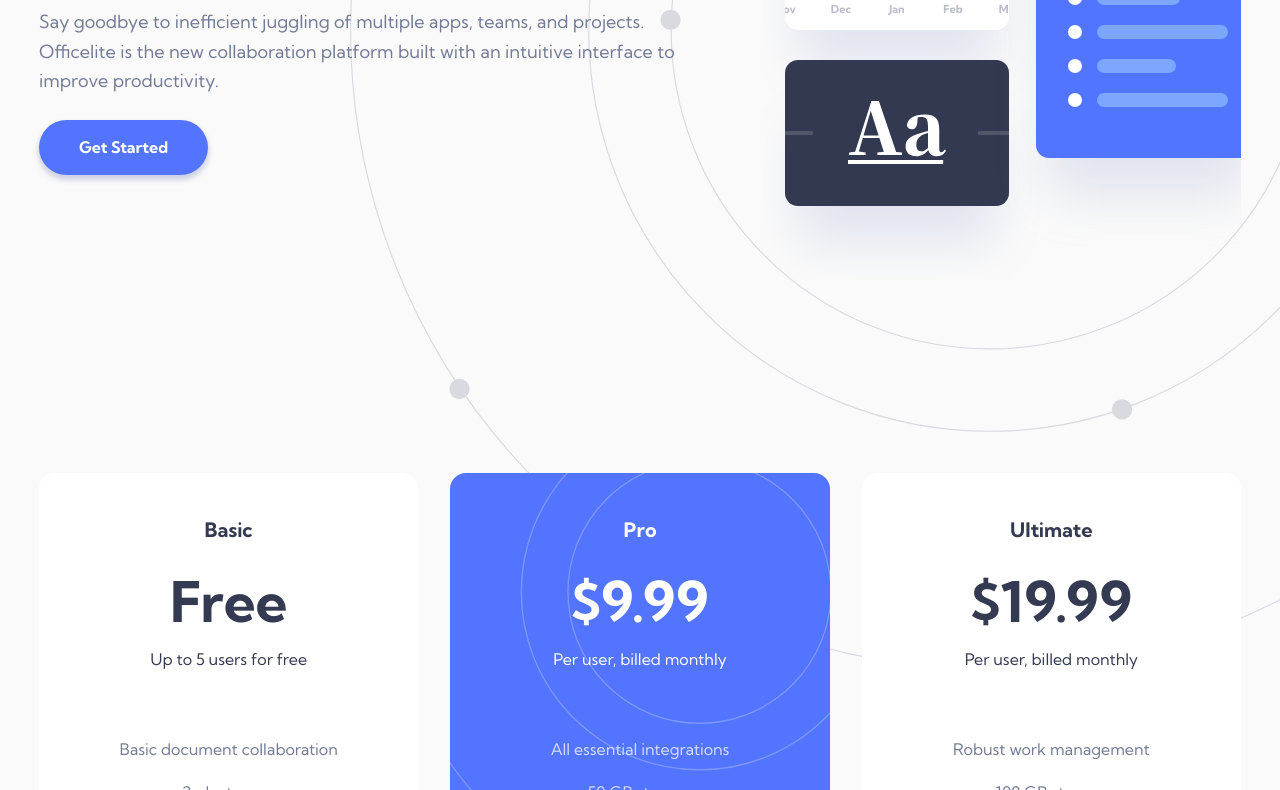
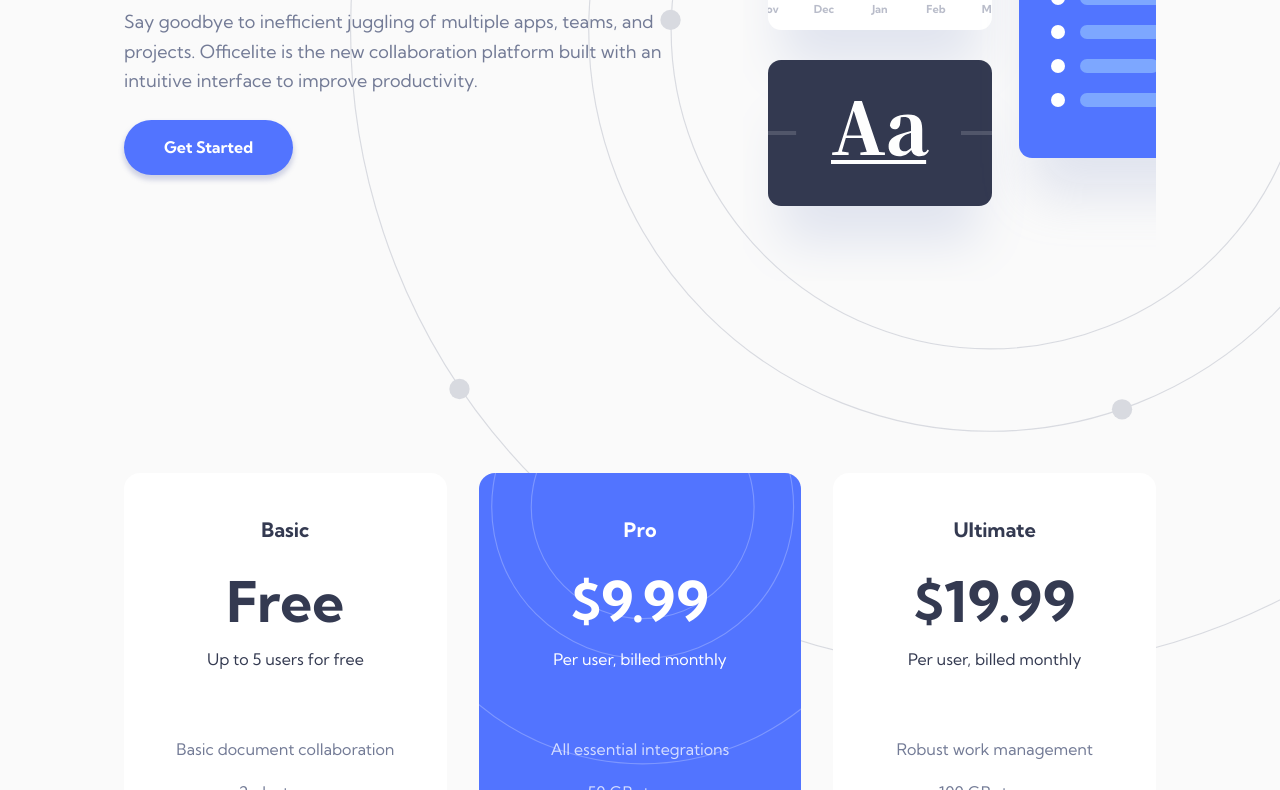
Before and after one commit to xaviguasch/officelite-coming-soon-site-frontendmentor-challenge-prac, a plain HTML site: page index.html in a window 1280 px wide. Shown: the part 531-1321 px from the top of the page. Drawn offline with Linux system fonts and the light colour scheme.

Commit message:
finished desktop view for ultrawide screens

```diff
--- a/style.css
+++ b/style.css
@@ -500,6 +500,14 @@ svg {
   }
 
   /* SECTIONS */
+  .header,
+  .section-a,
+  .section-b,
+  .footer__content {
+    margin-left: auto;
+    margin-right: auto;
+    max-width: 1110px;
+  }
 
   .section-b {
     margin-top: 12em;
```
